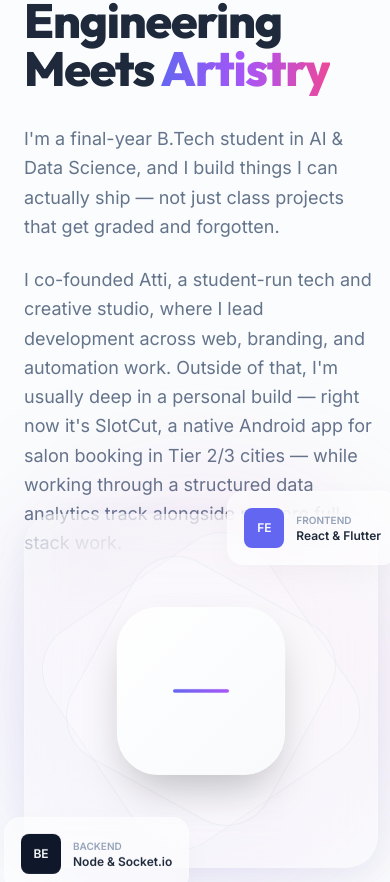
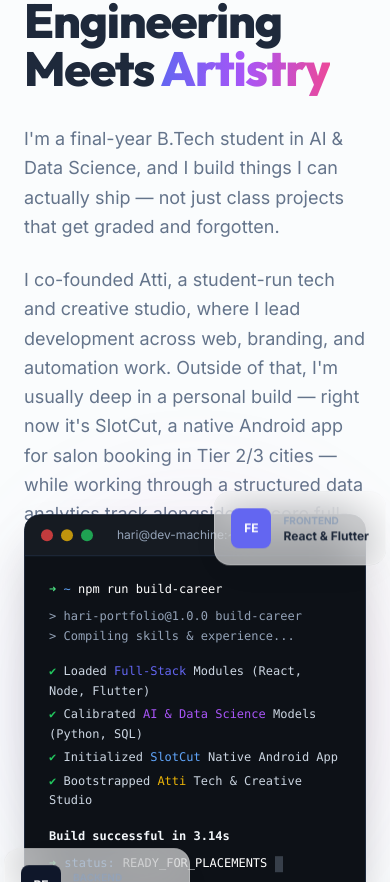
Before and after one commit to harikarthick12/Portfolio, a React (Vite) app: page / in a window 390 px wide. Shown: the part 1118-2000 px from the top of the page. Built offline with nearby package versions, Linux system fonts and the light colour scheme.

Commit message:
feat: Add new projects, terminal animation, cursive titles, and fix UI alignments

```diff
--- a/index.html
+++ b/index.html
@@ -6,7 +6,7 @@
     <meta name="viewport" content="width=device-width, initial-scale=1.0" />
     <link rel="preconnect" href="https://fonts.googleapis.com">
     <link rel="preconnect" href="https://fonts.gstatic.com" crossorigin>
-    <link href="https://fonts.googleapis.com/css2?family=Inter:wght@400;500;600&family=Outfit:wght@700;800&display=swap" rel="stylesheet">
+    <link href="https://fonts.googleapis.com/css2?family=Inter:wght@400;500;600;700;800&family=Outfit:wght@700;800;900&family=Caveat:wght@600;700&display=swap" rel="stylesheet">
     <title>Hari Karthick | Full-Stack Developer</title>
     <meta name="description" content="Portfolio of Hari Karthick, a final-year AI & Data Science student and Full-Stack Developer building real apps and products end-to-end." />
 
--- a/src/components/ui/WordPull.jsx
+++ b/src/components/ui/WordPull.jsx
@@ -42,7 +42,7 @@ export function WordPull({
         <motion.span
           key={i}
           variants={item}
-          className={cn("pr-2", className)}
+          className={cn(i !== words.length - 1 && "pr-[0.2em]", className)}
         >
           {word === "" ? "\u00A0" : word}
         </motion.span>
--- a/src/data/projects.js
+++ b/src/data/projects.js
@@ -42,5 +42,49 @@ export const projects = [
     github: "#", // TODO
     image: "", // TODO: add real screenshot
     featured: false
+  },
+  {
+    id: 5,
+    title: "Payanam Parcel",
+    description: "A crowd-sourced, peer-to-peer parcel delivery platform that connects Senders with Travelers already heading to the same destination — turning every journey into a delivery opportunity.",
+    role: "Full-Stack Developer",
+    tech: ["Flutter", "Node.js", "Socket.io", "React"],
+    link: "#",
+    github: "https://github.com/harikarthick12/Payanam-Parcel.git",
+    image: "",
+    featured: false
+  },
+  {
+    id: 6,
+    title: "AptiQ",
+    description: "A production-ready web application that acts as a personal human tutor. It uses Generative AI to teach aptitude and technical concepts through an adaptive learning loop.",
+    role: "Full-Stack Developer",
+    tech: ["Generative AI", "Web"],
+    link: "#",
+    github: "https://github.com/harikarthick12/AptiQ.git",
+    image: "",
+    featured: false
+  },
+  {
+    id: 7,
+    title: "Cafe Corner",
+    description: "A responsive restaurant website built for a local café in Ariyalur, featuring a full menu showcase, brand story, customer testimonials, and direct food ordering integration via Swiggy and Zomato.",
+    role: "Frontend Developer",
+    tech: ["Next.js", "Netlify"],
+    link: "#",
+    github: "https://github.com/harikarthick12/Cafe-Corner.git",
+    image: "",
+    featured: false
+  },
+  {
+    id: 8,
+    title: "Atti",
+    description: "Student-powered creative & tech community — we build your digital presence, affordably.",
+    role: "Co-Founder & Tech Lead",
+    tech: ["Web", "Community"],
+    link: "#",
+    github: "https://github.com/harikarthick12/Atti.git",
+    image: "",
+    featured: false
   }
 ];
--- a/src/sections/About.jsx
+++ b/src/sections/About.jsx
@@ -46,26 +46,60 @@ export default function About() {
             viewport={{ once: true }}
             className="relative"
           >
-            <div className="absolute -inset-10 bg-gradient-to-tr from-accent-indigo/10 to-accent-pink/10 blur-3xl rounded-full" />
-            <div className="relative glass-panel aspect-square flex items-center justify-center overflow-hidden group">
-               {/* Abstract Glass Sculpture Illustration using CSS/SVG */}
-               <div className="relative w-full h-full flex items-center justify-center p-20">
-                  <motion.div
-                    style={{ rotate: rotate1 }}
-                    className="absolute w-64 h-64 border border-slate-200/50 dark:border-slate-700/50 rounded-[3rem] bg-white/20 dark:bg-slate-800/20"
-                  />
-                  <motion.div
-                    animate={{ rotate: -360 }}
-                    transition={{ duration: 40, repeat: Infinity, ease: "linear" }}
-                    className="absolute w-56 h-56 border border-slate-200/50 dark:border-slate-700/50 rounded-[3rem] -rotate-12 bg-white/20 dark:bg-slate-800/20"
-                  />
-                  <motion.div
-                    style={{ scale: scale1 }}
-                    className="relative w-48 h-48 bg-gradient-to-br from-white to-slate-50 dark:from-slate-800 dark:to-slate-900 rounded-[3rem] shadow-2xl dark:shadow-premium-dark flex items-center justify-center transition-transform group-hover:scale-110 duration-500"
-                  >
-                    <div className="w-16 h-1 bg-gradient-to-r from-accent-indigo to-accent-purple rounded-full" />
+            <div className="relative w-full aspect-square md:aspect-auto md:h-[400px] flex items-center justify-center">
+              <div className="absolute inset-0 bg-gradient-to-tr from-accent-indigo/20 to-accent-pink/20 blur-3xl rounded-full opacity-50" />
+
+              {/* Code Editor Window */}
+              <motion.div
+                className="relative w-full max-w-md bg-[#0d1117] border border-slate-800 rounded-2xl overflow-hidden shadow-2xl z-10 font-mono text-sm sm:text-base flex flex-col"
+                initial={{ opacity: 0, y: 20 }}
+                whileInView={{ opacity: 1, y: 0 }}
+                transition={{ duration: 0.8 }}
+                viewport={{ once: true }}
+              >
+                {/* Editor Header */}
+                <div className="bg-[#161b22] px-4 py-3 flex items-center gap-2 border-b border-slate-800">
+                  <div className="w-3 h-3 rounded-full bg-red-500/80" />
+                  <div className="w-3 h-3 rounded-full bg-yellow-500/80" />
+                  <div className="w-3 h-3 rounded-full bg-green-500/80" />
+                  <span className="ml-4 text-xs text-slate-400 font-sans">hari@dev-machine:~</span>
+                </div>
+
+                {/* Terminal Content */}
+                <div className="p-6 text-slate-300 leading-relaxed overflow-x-auto text-xs sm:text-sm font-mono">
+                  <motion.div initial="hidden" whileInView="visible" viewport={{ once: false }} transition={{ staggerChildren: 0.3 }}>
+                    <motion.div variants={{ hidden: { opacity: 0 }, visible: { opacity: 1 } }} className="mb-2">
+                      <span className="text-green-400">➜</span> <span className="text-blue-400">~</span> <span className="text-white">npm run build-career</span>
+                    </motion.div>
+
+                    <motion.div variants={{ hidden: { opacity: 0 }, visible: { opacity: 1 } }} className="mb-4 text-slate-400">
+                      &gt; hari-portfolio@1.0.0 build-career<br/>
+                      &gt; Compiling skills &amp; experience...
+                    </motion.div>
+
+                    <motion.div variants={{ hidden: { opacity: 0, x: -10 }, visible: { opacity: 1, x: 0 } }} className="mb-1">
+                      <span className="text-green-500">✔</span> Loaded <span className="text-accent-indigo">Full-Stack</span> Modules (React, Node, Flutter)
+                    </motion.div>
+                    <motion.div variants={{ hidden: { opacity: 0, x: -10 }, visible: { opacity: 1, x: 0 } }} className="mb-1">
+                      <span className="text-green-500">✔</span> Calibrated <span className="text-accent-purple">AI &amp; Data Science</span> Models (Python, SQL)
+                    </motion.div>
+                    <motion.div variants={{ hidden: { opacity: 0, x: -10 }, visible: { opacity: 1, x: 0 } }} className="mb-1">
+                      <span className="text-green-500">✔</span> Initialized <span className="text-blue-400">SlotCut</span> Native Android App
+                    </motion.div>
+                    <motion.div variants={{ hidden: { opacity: 0, x: -10 }, visible: { opacity: 1, x: 0 } }} className="mb-4">
+                      <span className="text-green-500">✔</span> Bootstrapped <span className="text-yellow-500">Atti</span> Tech &amp; Creative Studio
+                    </motion.div>
+
+                    <motion.div variants={{ hidden: { opacity: 0 }, visible: { opacity: 1 } }} className="text-slate-100 font-bold">
+                      Build successful in 3.14s
+                    </motion.div>
+                    <motion.div variants={{ hidden: { opacity: 0 }, visible: { opacity: 1 } }} className="mt-2 flex items-center">
+                      <span className="text-green-400">➜</span> <span className="text-blue-400 ml-2">status:</span> <span className="text-white ml-2">READY_FOR_PLACEMENTS</span>
+                      <motion.span animate={{ opacity: [1, 0] }} transition={{ repeat: Infinity, duration: 0.8 }} className="inline-block w-2 h-4 bg-slate-400 ml-2" />
+                    </motion.div>
                   </motion.div>
-               </div>
+                </div>
+              </motion.div>
             </div>
 
             {/* Floating Tooltips */}
--- a/src/sections/Contact.jsx
+++ b/src/sections/Contact.jsx
@@ -15,8 +15,14 @@ export default function Contact() {
   const handleSubmit = async (e) => {
     e.preventDefault();
     setStatus('sending');
+
+    // Debugging: Check if environment variables are loaded
+    console.log("Service ID:", import.meta.env.VITE_EMAILJS_SERVICE_ID ? "Loaded" : "Missing");
+    console.log("Template ID:", import.meta.env.VITE_EMAILJS_TEMPLATE_ID ? "Loaded" : "Missing");
+    console.log("Public Key:", import.meta.env.VITE_EMAILJS_PUBLIC_KEY ? "Loaded" : "Missing");
+
     try {
-      await emailjs.send(
+      const response = await emailjs.send(
         import.meta.env.VITE_EMAILJS_SERVICE_ID,
         import.meta.env.VITE_EMAILJS_TEMPLATE_ID,
         {
@@ -27,10 +33,16 @@ export default function Contact() {
         },
         import.meta.env.VITE_EMAILJS_PUBLIC_KEY
       );
+      console.log('SUCCESS!', response.status, response.text);
       setStatus('sent');
       setFormData({ name: '', email: '', subject: '', message: '' });
     } catch (err) {
-      console.error(err);
+      console.error('FAILED...', err);
+      if (err instanceof Error) {
+        console.error('Error message:', err.message);
+      } else if (err?.text) {
+        console.error('EmailJS Error:', err.text);
+      }
       setStatus('error');
     }
   };
--- a/src/sections/Hero.jsx
+++ b/src/sections/Hero.jsx
@@ -43,9 +43,9 @@ export default function Hero() {
             </span>
           </motion.div>
 
-          <div className="text-6xl md:text-[7.5rem] font-display font-extrabold leading-[0.9] tracking-tighter mb-10 flex flex-col items-center">
-            <WordPull text="Hari Karthick" />
-            <WordPull text="Full-Stack Developer" className="text-gradient" delay={0.1} />
+          <div className="text-5xl md:text-7xl lg:text-[6rem] font-display font-extrabold leading-[0.9] tracking-tighter mb-10 flex flex-col items-center">
+            <WordPull text="Hari Karthick" wrapperClassName="justify-center flex-nowrap" />
+            <WordPull text="Full-Stack Developer" className="text-gradient whitespace-nowrap" wrapperClassName="justify-center flex-nowrap" delay={0.1} />
           </div>
 
           <motion.p
--- a/tailwind.config.cjs
+++ b/tailwind.config.cjs
@@ -21,6 +21,7 @@ module.exports = {
       fontFamily: {
         sans: ['Inter', 'sans-serif'],
         display: ['Outfit', 'sans-serif'],
+        cursive: ['Caveat', 'cursive'],
       },
       boxShadow: {
         'premium': '0 10px 40px -10px rgba(0, 0, 0, 0.05)',
```
Also changed, not shown: src/sections/Experience.jsx (+14 -10 lines), src/sections/FeaturedProject.jsx (+14 -1 lines), src/sections/ProjectsGrid.jsx (+44 -17 lines), public/about_image.png (added).
